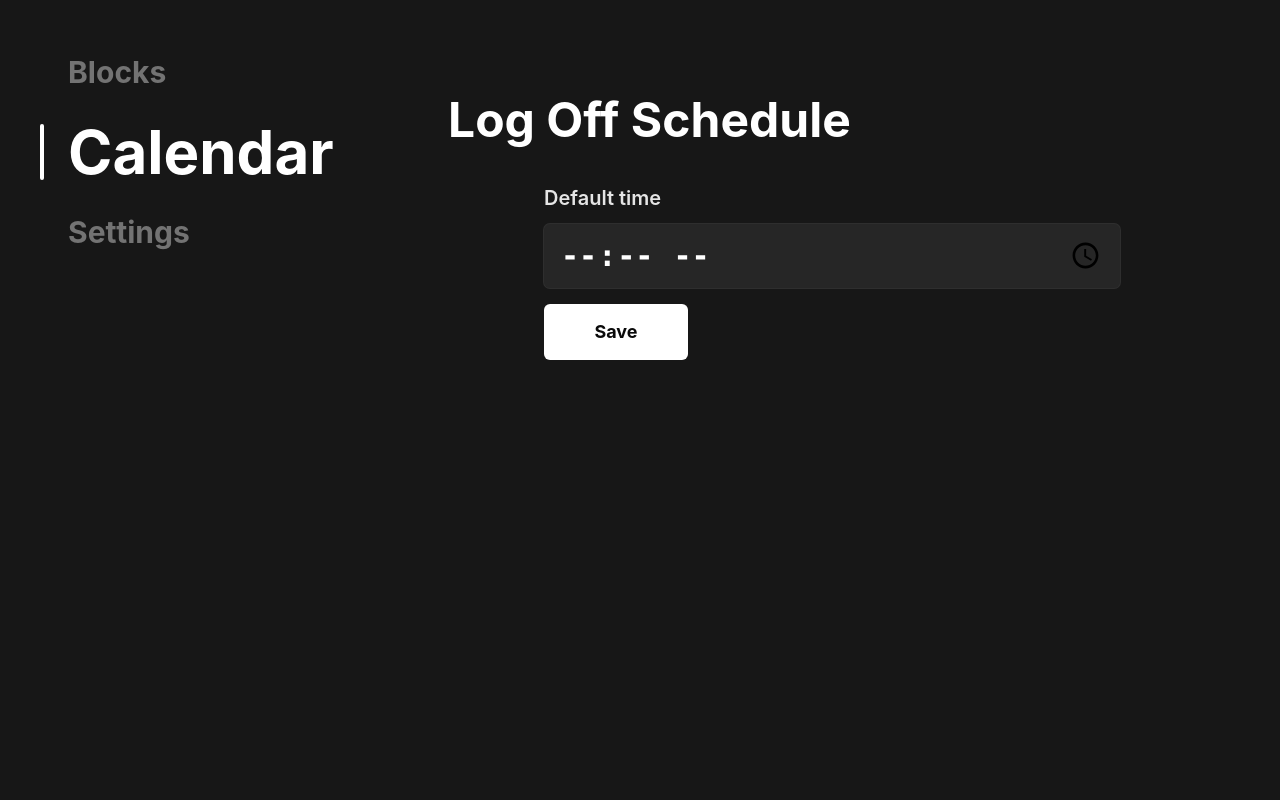
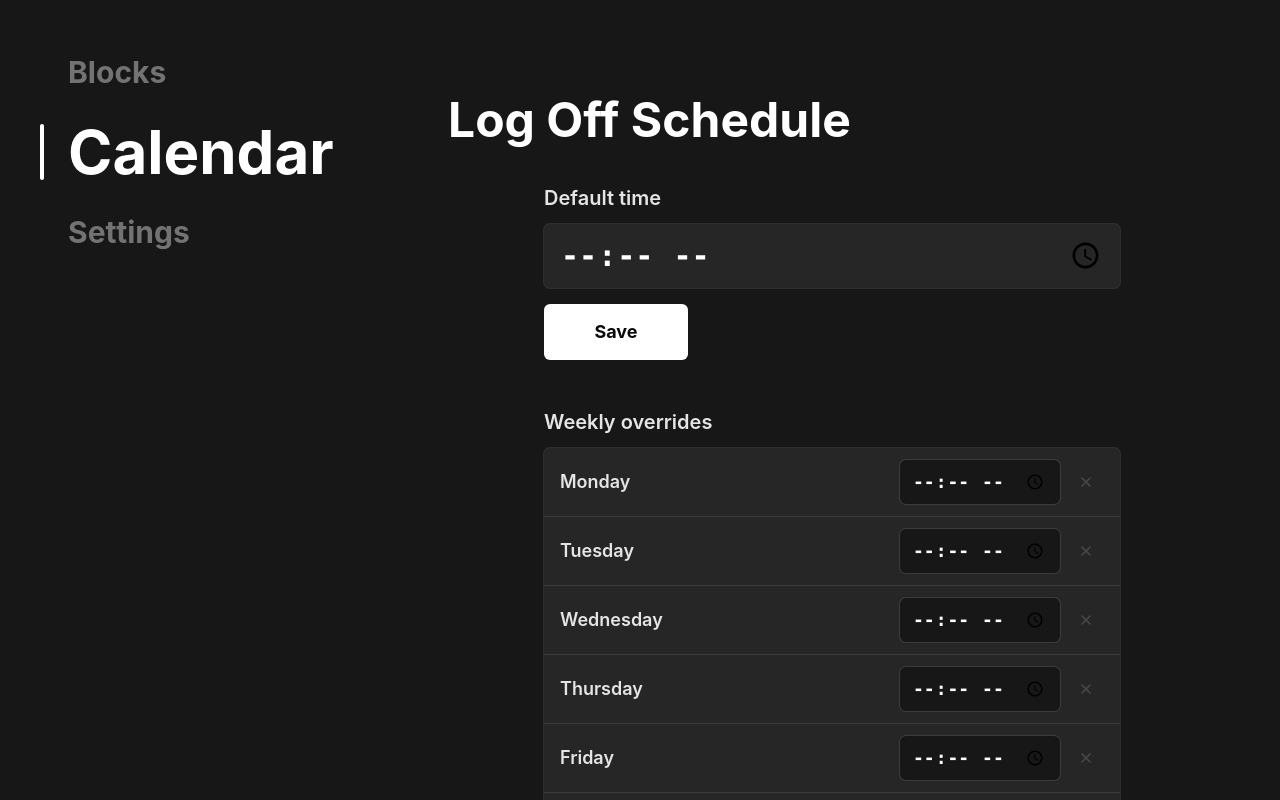
Before and after one commit to nsameron2/blocks, a React (Vite) app: page / in a window 1280 px wide. Both pictures are taken after a click on the button "Calendar". Shown: the top 800 px of the page. Built offline with nearby package versions, Linux system fonts and the light colour scheme.

Commit message:
feat: add weekly override settings to calendar

```diff
--- a/src/Calendar.tsx
+++ b/src/Calendar.tsx
@@ -1,5 +1,16 @@
 import { useEffect, useState } from "react";
-import type { LogOffSchedule } from "./logOffSchedule";
+import { X } from "lucide-react";
+import type { LogOffSchedule, Weekday } from "./logOffSchedule";
+
+const WEEKDAYS: { label: string; value: Weekday }[] = [
+  { label: "Monday", value: 1 },
+  { label: "Tuesday", value: 2 },
+  { label: "Wednesday", value: 3 },
+  { label: "Thursday", value: 4 },
+  { label: "Friday", value: 5 },
+  { label: "Saturday", value: 6 },
+  { label: "Sunday", value: 0 },
+];
 
 interface CalendarProps {
   logOffSchedule: LogOffSchedule;
@@ -13,15 +24,45 @@ export function Calendar({
   const [draftDefaultTime, setDraftDefaultTime] = useState(
     logOffSchedule.defaultTime,
   );
+  const [draftWeekdayTimes, setDraftWeekdayTimes] = useState(
+    logOffSchedule.weekdayOverrides,
+  );
 
   useEffect(() => {
     setDraftDefaultTime(logOffSchedule.defaultTime);
   }, [logOffSchedule.defaultTime]);
 
+  useEffect(() => {
+    setDraftWeekdayTimes(logOffSchedule.weekdayOverrides);
+  }, [logOffSchedule.weekdayOverrides]);
+
+  function updateWeekdayTime(weekday: Weekday, time: string) {
+    setDraftWeekdayTimes((previous) => ({
+      ...previous,
+      [weekday]: time,
+    }));
+  }
+
   function saveDefaultTime() {
     onLogOffScheduleSave({
       ...logOffSchedule,
       defaultTime: draftDefaultTime,
+    });
+  }
+
+  function saveWeekdayTimes() {
+    const weekdayOverrides: LogOffSchedule["weekdayOverrides"] = {};
+
+    for (const weekday of WEEKDAYS) {
+      const time = draftWeekdayTimes[weekday.value] ?? "";
+      if (time) {
+        weekdayOverrides[weekday.value] = time;
+      }
+    }
+
+    onLogOffScheduleSave({
+      ...logOffSchedule,
+      weekdayOverrides,
     });
   }
 
@@ -49,9 +90,60 @@ export function Calendar({
             onChange={(event) => setDraftDefaultTime(event.target.value)}
             className="mt-3 h-14 w-full rounded-md bg-neutral-800 px-4 font-mono text-2xl font-bold text-white ring-1 ring-white/10 focus:outline-none focus:ring-2 focus:ring-white/50 sm:h-16 sm:text-3xl"
           />
+
           <button
             type="button"
             onClick={saveDefaultTime}
+            className="mt-4 inline-flex h-12 w-28 cursor-pointer items-center justify-center rounded-md bg-white text-base font-bold text-neutral-950 transition-colors hover:bg-neutral-200 focus:outline-none focus:ring-2 focus:ring-white/70 sm:h-14 sm:w-36 sm:text-lg"
+          >
+            Save
+          </button>
+
+          <h2 className="mt-12 text-xl font-semibold text-neutral-200">
+            Weekly overrides
+          </h2>
+          <div className="mt-3 overflow-hidden rounded-md bg-neutral-800 ring-1 ring-white/10">
+            {WEEKDAYS.map((weekday, index) => (
+              <div
+                key={weekday.value}
+                className={`flex items-center justify-between gap-4 px-4 py-3 ${
+                  index === 0 ? "" : "border-t border-white/10"
+                }`}
+              >
+                <label
+                  className="text-base font-semibold text-neutral-200 sm:text-lg"
+                  htmlFor={`weekday-log-off-time-${weekday.value}`}
+                >
+                  {weekday.label}
+                </label>
+                <div className="flex items-center gap-2">
+                  <input
+                    id={`weekday-log-off-time-${weekday.value}`}
+                    type="time"
+                    value={draftWeekdayTimes[weekday.value] ?? ""}
+                    onChange={(event) =>
+                      updateWeekdayTime(weekday.value, event.target.value)
+                    }
+                    className="h-11 w-40 rounded-md bg-neutral-900 px-3 font-mono text-lg font-bold text-white ring-1 ring-white/10 focus:outline-none focus:ring-2 focus:ring-white/50"
+                  />
+                  <button
+                    type="button"
+                    onClick={() => updateWeekdayTime(weekday.value, "")}
+                    disabled={!draftWeekdayTimes[weekday.value]}
+                    className="flex h-9 w-9 cursor-pointer items-center justify-center rounded-md text-neutral-400 transition-colors hover:bg-white/10 hover:text-white focus:outline-none focus:ring-2 focus:ring-white/50 disabled:cursor-not-allowed disabled:opacity-30 disabled:hover:bg-transparent disabled:hover:text-neutral-400"
+                    aria-label={`Clear ${weekday.label} override`}
+                    title="Use default time"
+                  >
+                    <X className="h-4 w-4" />
+                  </button>
+                </div>
+              </div>
+            ))}
+          </div>
+
+          <button
+            type="button"
+            onClick={saveWeekdayTimes}
             className="mt-4 inline-flex h-12 w-28 cursor-pointer items-center justify-center rounded-md bg-white text-base font-bold text-neutral-950 transition-colors hover:bg-neutral-200 focus:outline-none focus:ring-2 focus:ring-white/70 sm:h-14 sm:w-36 sm:text-lg"
           >
             Save
```
